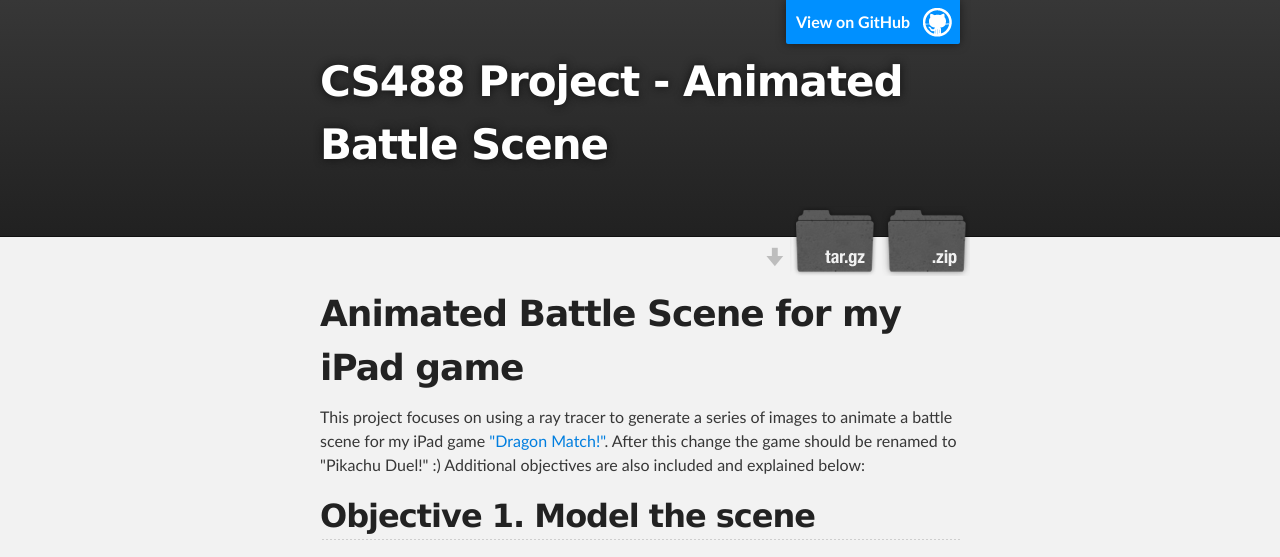
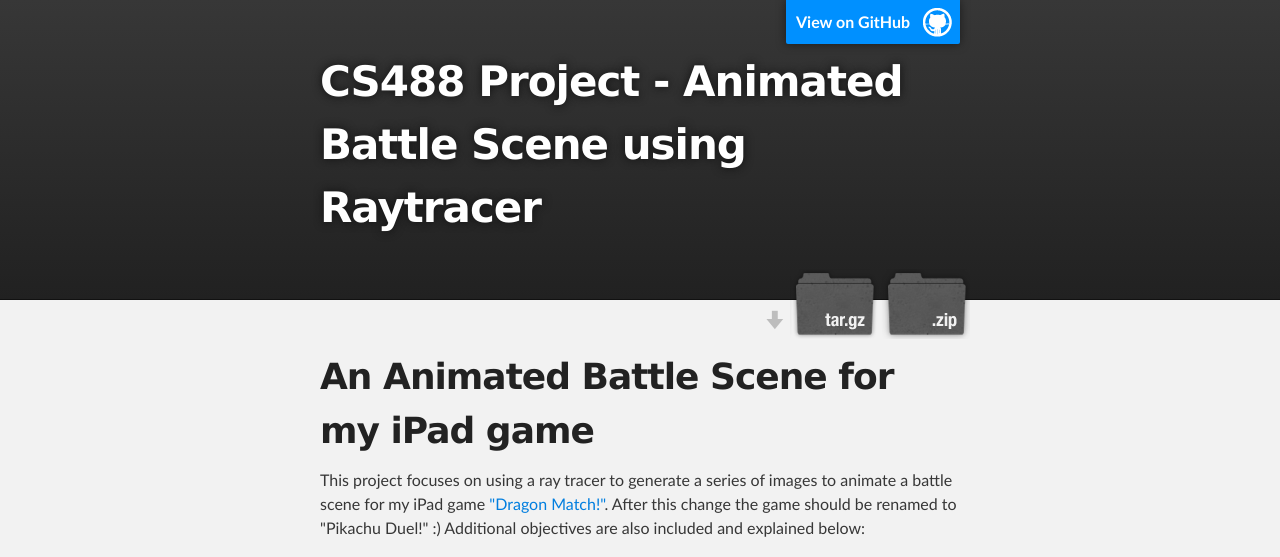
Before and after one commit to gyfelton/cs488-project-website, a plain HTML site: page index.html in a window 1280 px wide. Shown: the top 557 px of the page. Drawn offline with Linux system fonts and the light colour scheme.

Commit message:
Create gh-pages branch via GitHub

```diff
--- a/index.html
+++ b/index.html
@@ -4,11 +4,11 @@
   <head>
     <meta charset='utf-8' />
     <meta http-equiv="X-UA-Compatible" content="chrome=1" />
-    <meta name="description" content="CS488 Project - Animated Battle Scene : " />
+    <meta name="description" content="CS488 Project - Animated Battle Scene using Raytracer : " />
 
     <link rel="stylesheet" type="text/css" media="screen" href="stylesheets/stylesheet.css">
 
-    <title>CS488 Project - Animated Battle Scene</title>
+    <title>CS488 Project - Animated Battle Scene using Raytracer</title>
   </head>
 
   <body>
@@ -18,7 +18,7 @@
         <header class="inner">
           <a id="forkme_banner" href="https://github.com/gyfelton/cs488-project-website">View on GitHub</a>
 
-          <h1 id="project_title">CS488 Project - Animated Battle Scene</h1>
+          <h1 id="project_title">CS488 Project - Animated Battle Scene using Raytracer</h1>
           <h2 id="project_tagline"></h2>
 
             <section id="downloads">
@@ -32,7 +32,7 @@
     <div id="main_content_wrap" class="outer">
       <section id="main_content" class="inner">
         <h1>
-<a name="animated-battle-scene-for-my-ipad-game" class="anchor" href="#animated-battle-scene-for-my-ipad-game"><span class="octicon octicon-link"></span></a>Animated Battle Scene for my iPad game</h1>
+<a name="an-animated-battle-scene-for-my-ipad-game" class="anchor" href="#an-animated-battle-scene-for-my-ipad-game"><span class="octicon octicon-link"></span></a>An Animated Battle Scene for my iPad game</h1>
 
 <p>This project focuses on using a ray tracer to generate a series of images to animate a battle scene for my iPad game <a href="http://gyfelton.github.io/iPad-LearnEverything">"Dragon Match!"</a>. After this change the game should be renamed to "Pikachu Duel!" :)
 Additional objectives are also included and explained below:</p>
@@ -147,7 +147,7 @@ no anti-alising</p>
     <!-- FOOTER  -->
     <div id="footer_wrap" class="outer">
       <footer class="inner">
-        <p class="copyright">CS488 Project - Animated Battle Scene maintained by <a href="https://github.com/gyfelton">gyfelton</a></p>
+        <p class="copyright">CS488 Project - Animated Battle Scene using Raytracer maintained by <a href="https://github.com/gyfelton">gyfelton</a></p>
         <p>Published with <a href="http://pages.github.com">GitHub Pages</a></p>
       </footer>
     </div>
```
Also changed, not shown: params.json (+1 -1 lines).
